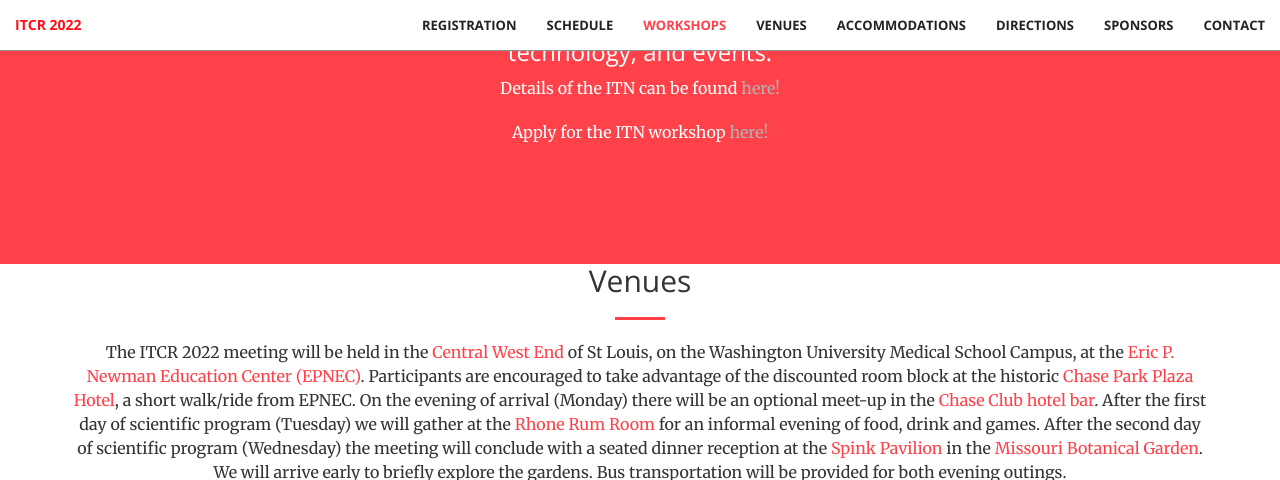
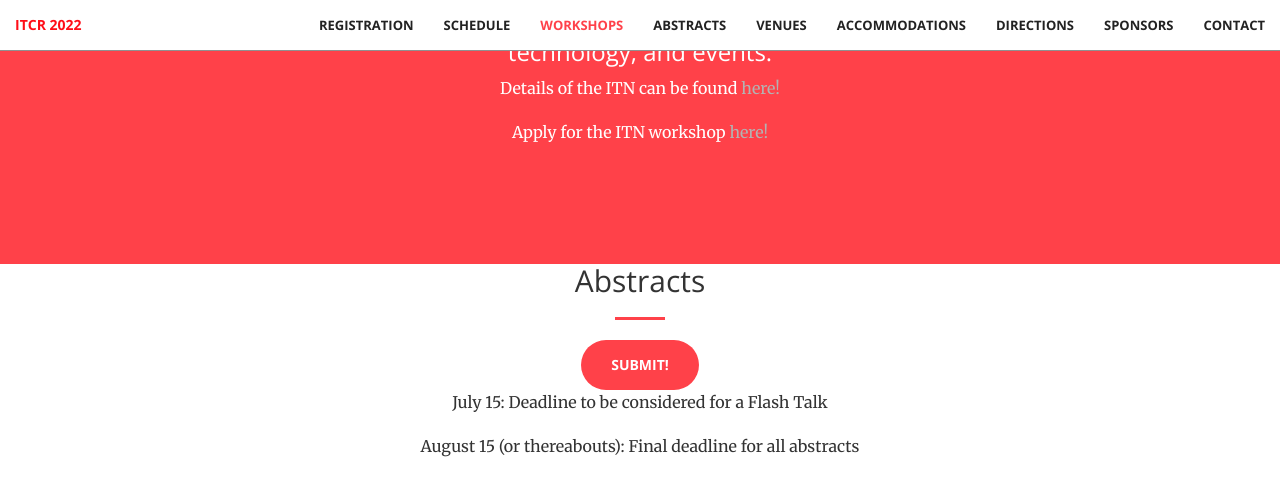
Before and after one commit to griffithlab/itcr2022, a Jekyll site: the page built from index.html, in a window 1280 px wide and 900 px high, scrolled down 2696 px, cut to the strip 0-480 px from the top of the window. Built offline with Jekyll 4.4.1, drawn with Linux system fonts in a browser that asks for light colours.

Commit message:
added abstract section

```diff
--- /dev/null
+++ b/_includes/abstracts.html
@@ -0,0 +1,13 @@
+<section class="no-padding" id="abstracts">
+    <div class="container">
+        <div class="row">
+            <div class="col-lg-8 col-lg-offset-2 text-center">
+                <h2 class="section-heading">Abstracts</h2>
+                <hr class="primary">
+                <a href="https://forms.gle/gr72tusf9f13Upo5A" class="btn btn-primary btn-xl">Submit!</a>
+                <p>July 15: Deadline to be considered for a Flash Talk</p>
+                <p>August 15 (or thereabouts): Final deadline for all abstracts</p>
+            </div>
+        </div>
+    </div>
+</section>
--- a/_includes/nav.html
+++ b/_includes/nav.html
@@ -24,6 +24,9 @@
                     <a class="page-scroll" href="#workshops">Workshops</a>
                 </li>
                 <li>
+                    <a class="page-scroll" href="#abstracts">Abstracts</a>
+                </li>
+                <li>
                     <a class="page-scroll" href="#venues">Venues</a>
                 </li>
                 <li>
--- a/_layouts/front.html
+++ b/_layouts/front.html
@@ -9,6 +9,7 @@
   {% include registration.html %}
   {% include schedule.html %}
   {% include workshops.html %}
+  {% include abstracts.html %}
   {% include venues.html %}
   {% include accommodations.html %}
   {% include directions.html %}
```
